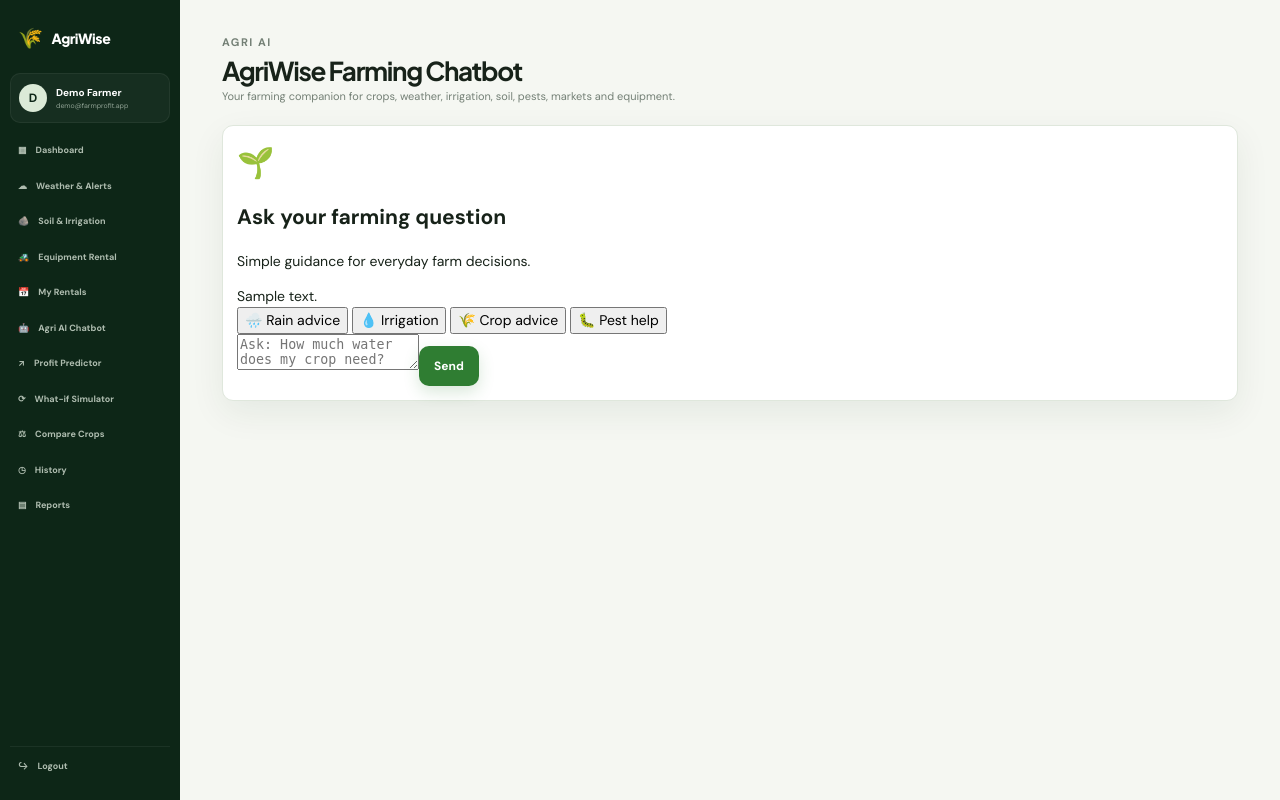
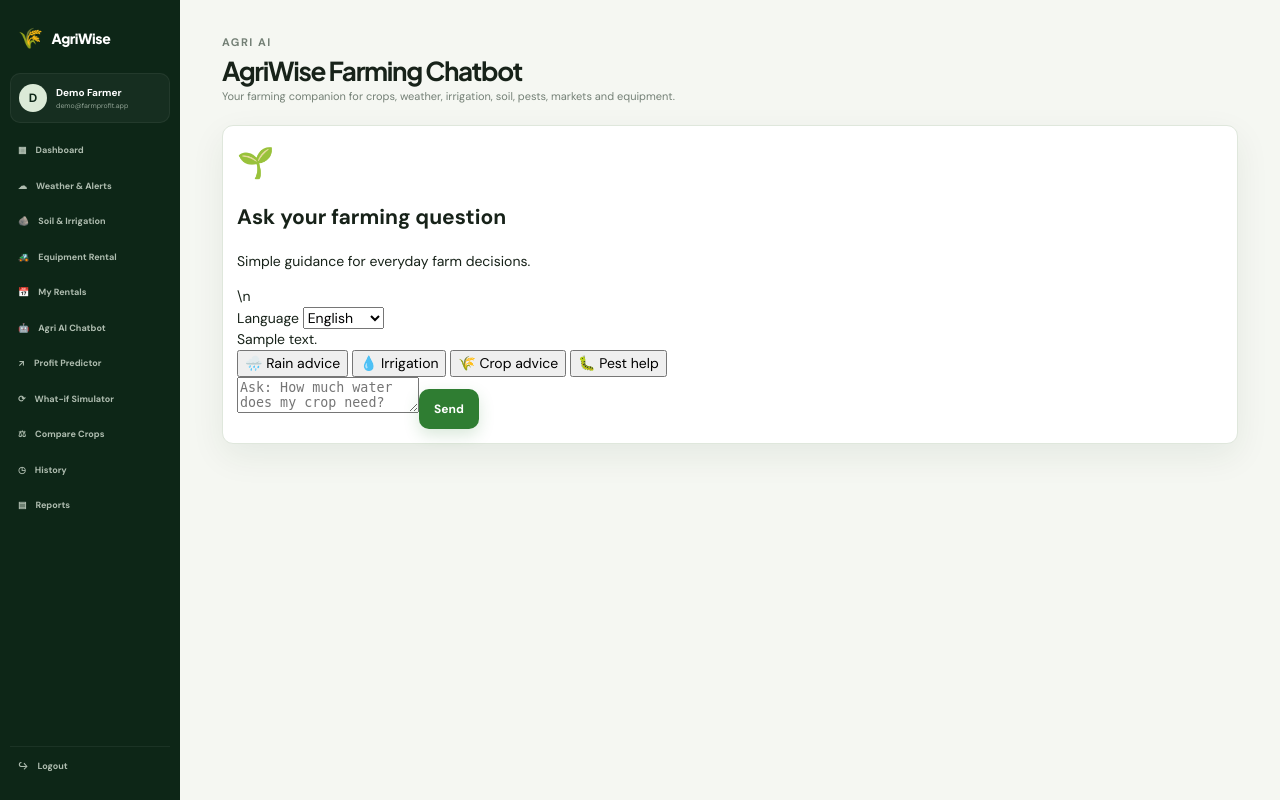
Before and after one commit to 99240041346-beep/99240041346-beep-99240041346-beep-farmprofit-hackatho, a Flask app: template templates/assistant.html in a window 1280 px wide. Run offline with Flask 3, Linux system fonts and the light colour scheme; a user stored in the database is signed in; tables that the repository leaves empty hold one stand-in row (values such as "Sample post"); the template is opened without the code that fills it: most values are stand-ins (such as "Sample title", 1, 10 or a date in 2020).

Commit message:
Add agriculture chatbot language selector

```diff
--- a/templates/assistant.html
+++ b/templates/assistant.html
@@ -3,7 +3,7 @@
 {% block content %}
 <section class="page-head"><div><p class="eyebrow">AGRI AI</p><h1>AgriWise Farming Chatbot</h1><p>Your farming companion for crops, weather, irrigation, soil, pests, markets and equipment.</p></div></section>
 <section class="panel chatbot-panel">
-  <div class="chatbot-head"><div class="assistant-avatar">🌱</div><div><h2>Ask your farming question</h2><p>Simple guidance for everyday farm decisions.</p></div></div>
+  <div class="chatbot-head"><div class="assistant-avatar">🌱</div><div><h2>Ask your farming question</h2><p>Simple guidance for everyday farm decisions.</p></div></div>\n  <form method="post" class="chat-language"><label>Language <select name="language" onchange="this.form.submit()">{% for lang in ["English","తెలుగు","தமிழ்","हिन्दी","ಕನ್ನಡ","മലയാളം"] %}<option value="{{ lang }}" {% if language == lang %}selected{% endif %}>{{ lang }}</option>{% endfor %}</select></label></form>
   <div class="chat-messages">{% for message in chat %}<div class="chat-message {{ message.role }}"><div class="chat-bubble">{{ message.text }}</div></div>{% endfor %}</div>
   <div class="chat-suggestions">
     <button type="button" data-chat-prompt="What should I do if rain is expected for my crop?">🌧️ Rain advice</button>
```
